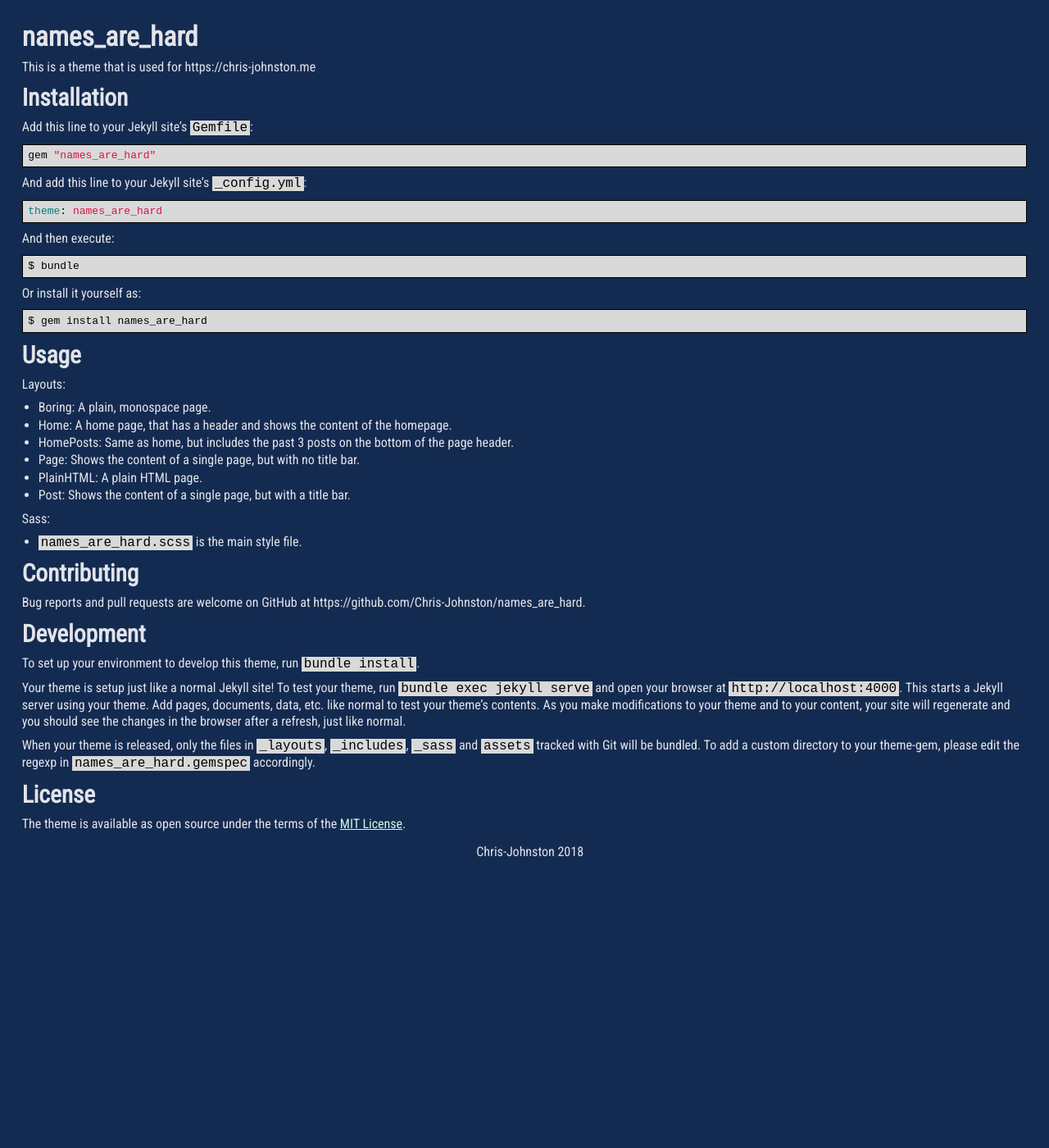
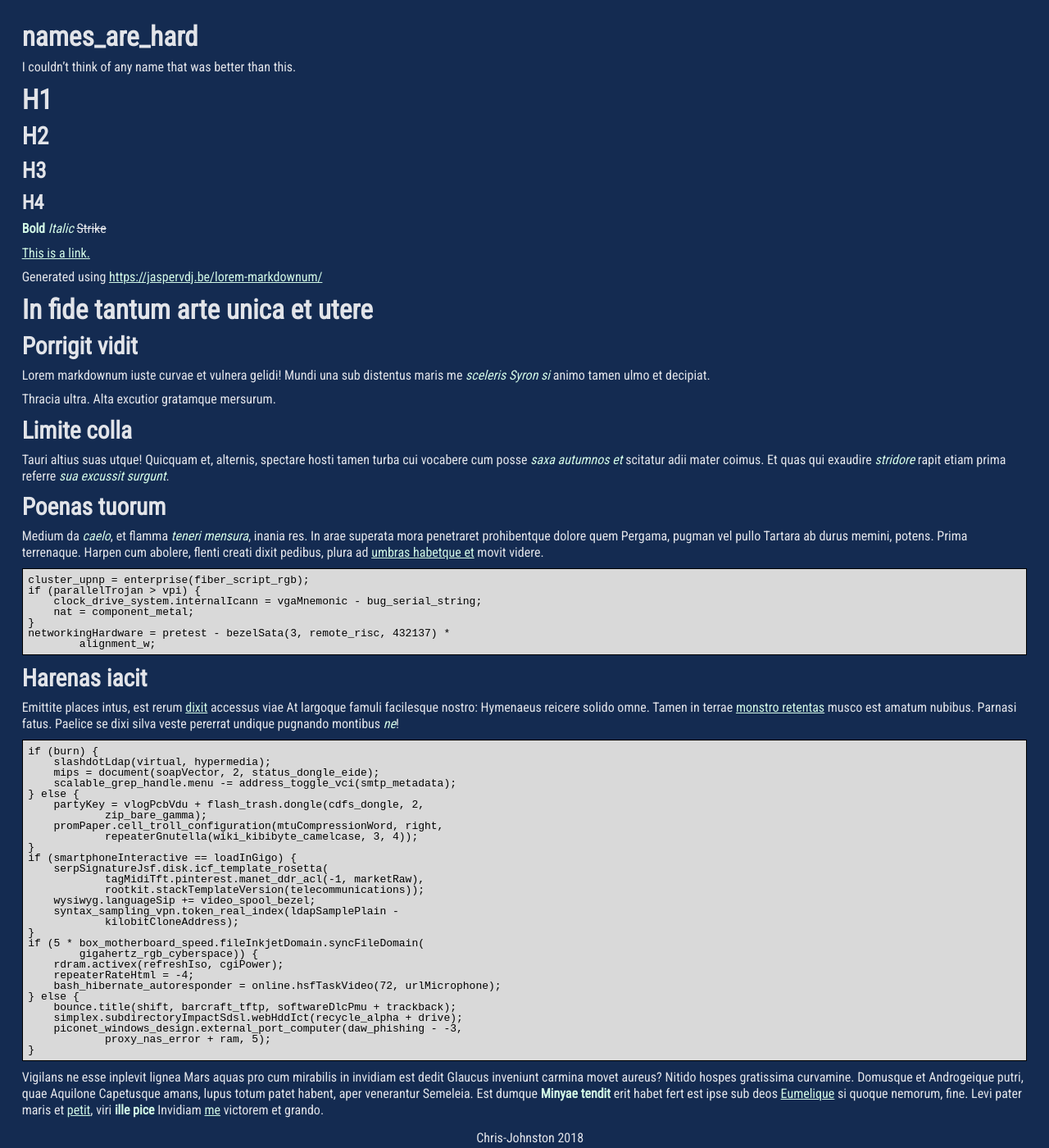
Before and after one commit to Chris-Johnston/names_are_hard, a Jekyll site: the page built from index.md, in a window 1280 px wide and 1400 px high, scrolled down 174 px. Shown: the whole window at 82% size. Built offline with Jekyll 4.4.1, drawn with Linux system fonts in a browser that asks for light colours; our own code applies the rules of GitHub Pages for plain Markdown files; before the commit the page ends 1225 px from its top, so only the background shows below that.

Commit message:
Add sample data and screenshot

```diff
--- a/_config.yml
+++ b/_config.yml
@@ -3,7 +3,7 @@ website_title: names_are_hard
 
 theme: names_are_hard
 description: >
-    Personal website of Chris Johnston.
+    Demo website for the names_are_hard theme
 baseurl: ""
-url: "http://chrisjohnston.me/"
+url: "https://github.com/Chris-Johnston/names_are_hard.git"
 github_username: Chris-Johnston
--- /dev/null
+++ b/index.md
@@ -0,0 +1,100 @@
+---
+layout: home
+---
+
+# names_are_hard
+
+I couldn't think of any name that was better than this.
+
+# H1
+
+## H2
+
+### H3
+
+#### H4
+
+**Bold** _Italic_ ~~Strike~~
+
+[This is a link.](https://github.com/Chris-Johnston/names_are_hard)
+
+Generated using [https://jaspervdj.be/lorem-markdownum/](https://jaspervdj.be/lorem-markdownum/)
+
+# In fide tantum arte unica et utere
+
+## Porrigit vidit
+
+Lorem markdownum iuste curvae et vulnera gelidi! Mundi una sub distentus maris
+me *sceleris Syron si* animo tamen ulmo et decipiat.
+
+Thracia ultra. Alta excutior gratamque mersurum.
+
+## Limite colla
+
+Tauri altius suas utque! Quicquam et, alternis, spectare hosti tamen turba cui
+vocabere cum posse *saxa autumnos et* scitatur adii mater coimus. Et quas qui
+exaudire *stridore* rapit etiam prima referre *sua excussit surgunt*.
+
+## Poenas tuorum
+
+Medium da *caelo*, et flamma *teneri mensura*, inania res. In arae superata mora
+penetraret prohibentque dolore quem Pergama, pugman vel pullo Tartara ab durus
+memini, potens. Prima terrenaque. Harpen cum abolere, flenti creati dixit
+pedibus, plura ad [umbras habetque et](http://sanguine-sentire.com/canorum)
+movit videre.
+
+    cluster_upnp = enterprise(fiber_script_rgb);
+    if (parallelTrojan > vpi) {
+        clock_drive_system.internalIcann = vgaMnemonic - bug_serial_string;
+        nat = component_metal;
+    }
+    networkingHardware = pretest - bezelSata(3, remote_risc, 432137) *
+            alignment_w;
+
+## Harenas iacit
+
+Emittite places intus, est rerum
+[dixit](http://contrariusutque.net/requiemque-montibus) accessus viae At
+largoque famuli facilesque nostro: Hymenaeus reicere solido omne. Tamen in
+terrae [monstro retentas](http://www.non.io/immocaelumque) musco est amatum
+nubibus. Parnasi fatus. Paelice se dixi silva veste pererrat undique pugnando
+montibus *ne*!
+
+    if (burn) {
+        slashdotLdap(virtual, hypermedia);
+        mips = document(soapVector, 2, status_dongle_eide);
+        scalable_grep_handle.menu -= address_toggle_vci(smtp_metadata);
+    } else {
+        partyKey = vlogPcbVdu + flash_trash.dongle(cdfs_dongle, 2,
+                zip_bare_gamma);
+        promPaper.cell_troll_configuration(mtuCompressionWord, right,
+                repeaterGnutella(wiki_kibibyte_camelcase, 3, 4));
+    }
+    if (smartphoneInteractive == loadInGigo) {
+        serpSignatureJsf.disk.icf_template_rosetta(
+                tagMidiTft.pinterest.manet_ddr_acl(-1, marketRaw),
+                rootkit.stackTemplateVersion(telecommunications));
+        wysiwyg.languageSip += video_spool_bezel;
+        syntax_sampling_vpn.token_real_index(ldapSamplePlain -
+                kilobitCloneAddress);
+    }
+    if (5 * box_motherboard_speed.fileInkjetDomain.syncFileDomain(
+            gigahertz_rgb_cyberspace)) {
+        rdram.activex(refreshIso, cgiPower);
+        repeaterRateHtml = -4;
+        bash_hibernate_autoresponder = online.hsfTaskVideo(72, urlMicrophone);
+    } else {
+        bounce.title(shift, barcraft_tftp, softwareDlcPmu + trackback);
+        simplex.subdirectoryImpactSdsl.webHddIct(recycle_alpha + drive);
+        piconet_windows_design.external_port_computer(daw_phishing - -3,
+                proxy_nas_error + ram, 5);
+    }
+
+Vigilans ne esse inplevit lignea Mars aquas pro cum mirabilis in invidiam est
+dedit Glaucus inveniunt carmina movet aureus? Nitido hospes gratissima
+curvamine. Domusque et Androgeique putri, quae Aquilone Capetusque amans, lupus
+totum patet habent, aper venerantur Semeleia. Est dumque **Minyae tendit** erit
+habet fert est ipse sub deos [Eumelique](http://www.nudorum-pestis.io/haec.aspx)
+si quoque nemorum, fine. Levi pater maris et [petit](http://letali.net/), viri
+**ille pice** Invidiam [me](http://capillos-femur.org/formas) victorem et
+grando.
```
Also changed, not shown: _post/2000-01-01-testpost.md (added, +7 -0 lines), screenshot.png (added), 1 other file.
